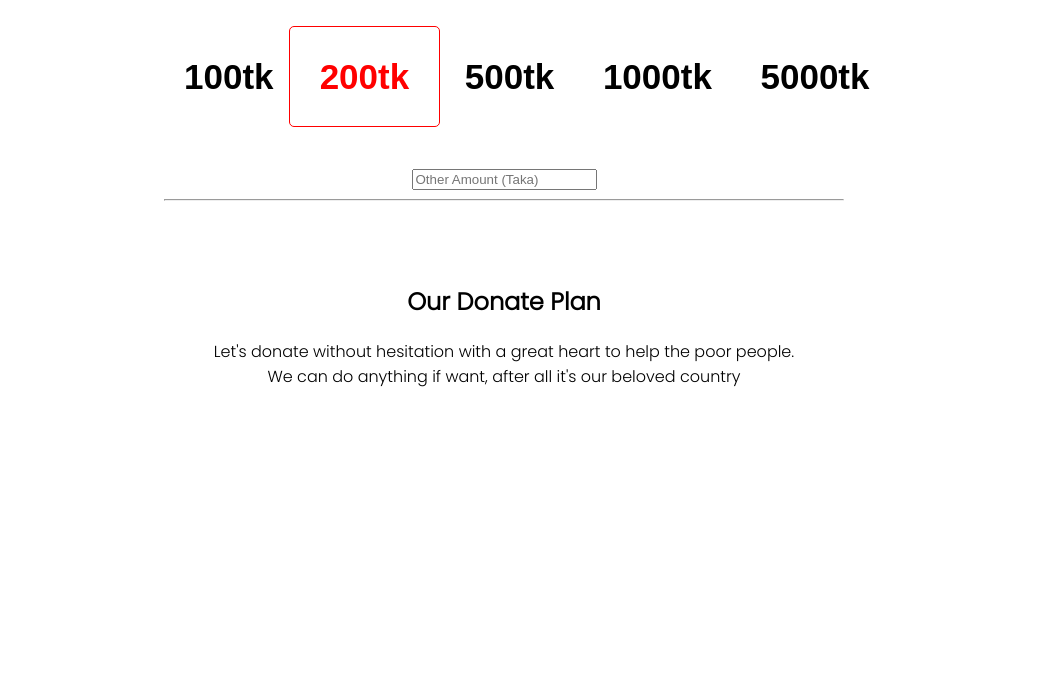
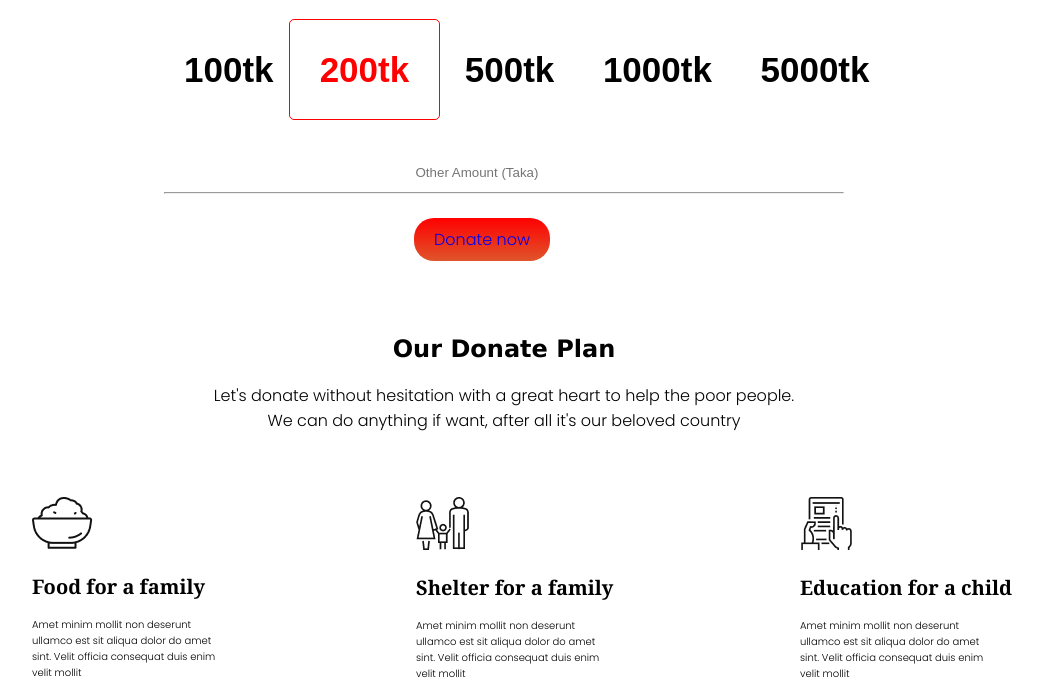
Before and after one commit to AnamikaSa/donate-today-anamika, a plain HTML site: page index.html in a window 1280 px wide. Shown: the part 692-1384 px from the top of the page, without its empty margins (136-1179 px from the left). Before the commit the page ends 1097 px from the top, so only its background shows below. Drawn offline with Linux system fonts and the light colour scheme; a web font is replaced by a local one.

Commit message:
added again

```diff
--- a/index.html
+++ b/index.html
@@ -15,29 +15,58 @@
     <div>
       <h1 id="st-text" style="text-align:center;">Let's Help Those Who Are <br style="text-align:center;"> More In Need</h1>
       <p>People are for people. If we can't help the poor people, who will? Donate now & save them from their suffering. <br> Try with your afford.</p>
+      <br>
       <a class="donate-button" target="_blank" href="https://www.linkedin.com/in/anamika-sarker-4b1583218/">Donate now</a>
     </div>
    </section>
 
    <section class="donate-today">
     <div>
-      <h1 id="second-text"> Donate Today</h1>
+      <h1 class="heading"> Donate Today</h1>
       <p style="color: black;">Let's donate without hesitation with a great heart to help the poor people. <br> We can do anything if want, after all it's our beloved country</p>
-    </div>
-
       <h3 id="donation-amount"><span class="other-amount"> 100tk</span> <span id="for-200tk"> 200tk</span> <span class="other-amount"> &nbsp 500tk &nbsp &nbsp 1000tk &nbsp &nbsp 5000tk </span></h3><br><br>
-
-      <form>
-        <input type="text" placeholder="Other Amount (Taka)">
+      <form style="text-align: center;">
+        <input id="form-border" type="text" placeholder="Other Amount (Taka)">
         <hr>
       </form>
+      <br>
+      <a class="donate-button" target="_blank" href="https://www.linkedin.com/in/anamika-sarker-4b1583218/">Donate now</a>
     </div>
    </section>
 
    <section>
     <div>
-      <h1 id="second-text"> Our Donate Plan</h1>
+      <h1 class="heading"> Our Donate Plan</h1>
       <p style="color: black;">Let's donate without hesitation with a great heart to help the poor people. <br> We can do anything if want, after all it's our beloved country</p>
+    </div>
+   </section>
+
+   <section id="for-icons">
+    <div id="div-icons-main">
+    <div class="division-icons">
+      <img src="icons/food.png" alt="" srcset="">
+      <h2>Food for a family</h2>
+      <p class="paragraph-icons">Amet minim mollit non deserunt <br>
+        ullamco est sit aliqua dolor do amet<br>
+        sint. Velit officia consequat duis enim<br>
+        velit mollit</p>
+    </div>
+    <div class="division-icons">
+      <img src="icons/shelter.png" alt="" srcset="">
+      <h2>Shelter for a family</h2>
+      <p class="paragraph-icons">Amet minim mollit non deserunt <br>
+        ullamco est sit aliqua dolor do amet<br>
+        sint. Velit officia consequat duis enim<br>
+        velit mollit</p>
+    </div>
+    <div class="division-icons">
+      <img src="icons/Frame-1.png" alt="" srcset="">
+      <h2>Education for a child </h2>
+      <p class="paragraph-icons">Amet minim mollit non deserunt <br>
+        ullamco est sit aliqua dolor do amet<br>
+        sint. Velit officia consequat duis enim<br>
+        velit mollit</p>
+    </div>
     </div>
    </section>
 </body>
--- a/style.css
+++ b/style.css
@@ -23,14 +23,15 @@ p{
 
 .donate-button{
     text-decoration: none;
-    background-image: linear-gradient(red, white);
+    background-image: linear-gradient(red, rgb(223, 85, 43));
     margin-left: 550px;
     padding: 10px 20px;
     border-radius: 20px;
 }
-#second-text{
+.heading{
     text-align: center;
     padding-top:5%;
+    font-family: Verdana, Geneva, Tahoma, sans-serif;
 }
 #donation-amount{
     margin-left: 25%;
@@ -49,8 +50,7 @@ p{
     font-size: 35px;
     font-family: Arial, Helvetica, sans-serif;
 }
-form{
-    text-align: center;
+#form-border{
     border: none;
 }
 hr{
@@ -58,3 +58,27 @@ hr{
     margin-right: 300px;
     color: gray;
 }
+#for-icons{
+    margin-left: 10%;
+    margin-top: 5%;
+}
+#div-icons-main{
+    display: flex;
+}
+.division-icons{
+    box-shadow: 10px 10px white;
+    width: 30%;
+    margin-left:20px;
+    margin-right: 5%;
+    padding-left: 20px;
+    border-radius: 0;
+}
+.paragraph-icons{
+    color: black;
+    text-align: justify;
+    font-size: 10px;
+}
+.division-icons h2{
+    font-size: 20px;
+    font-family: Georgia, 'Times New Roman', Times, serif;
+}
```
